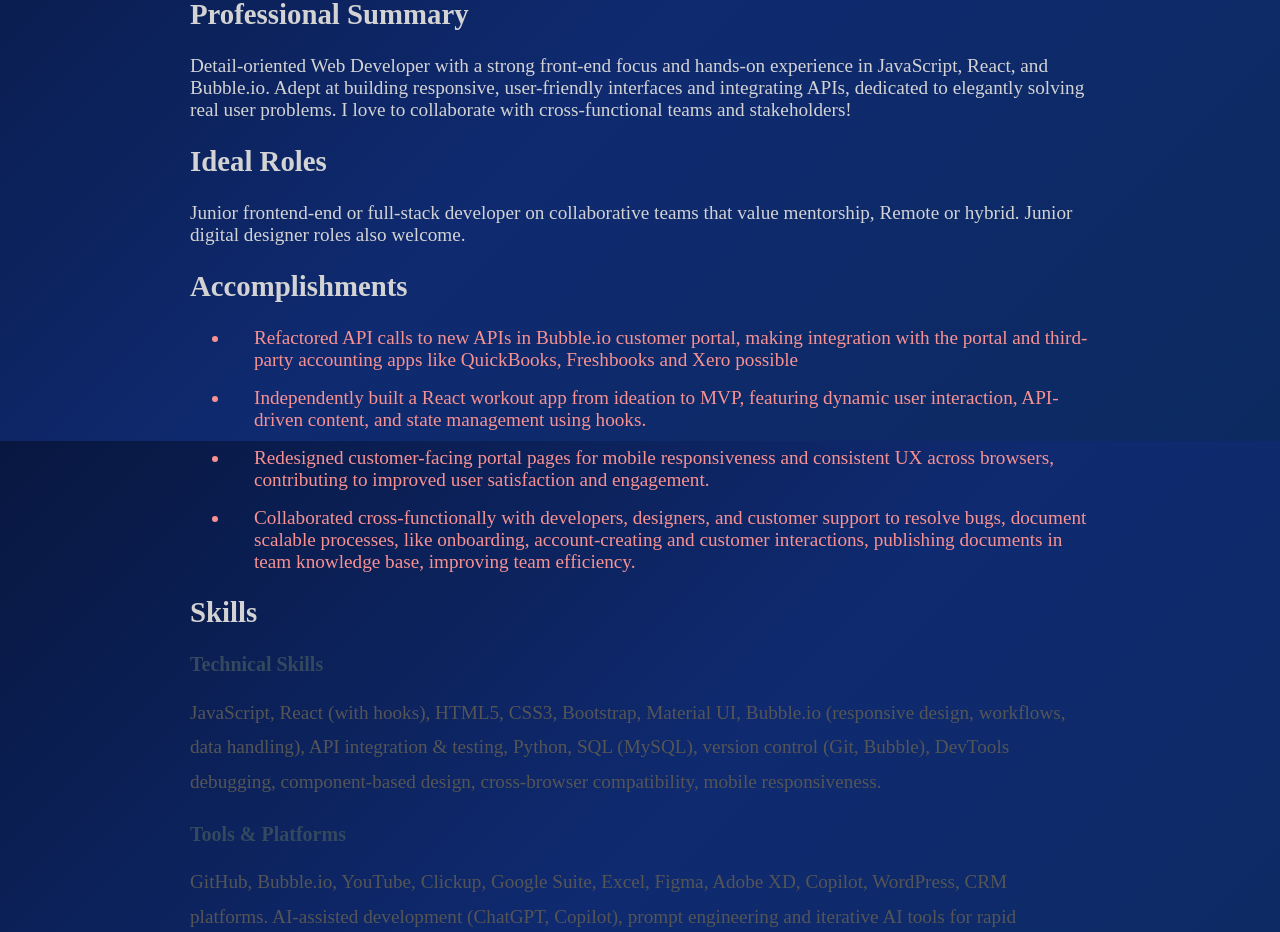
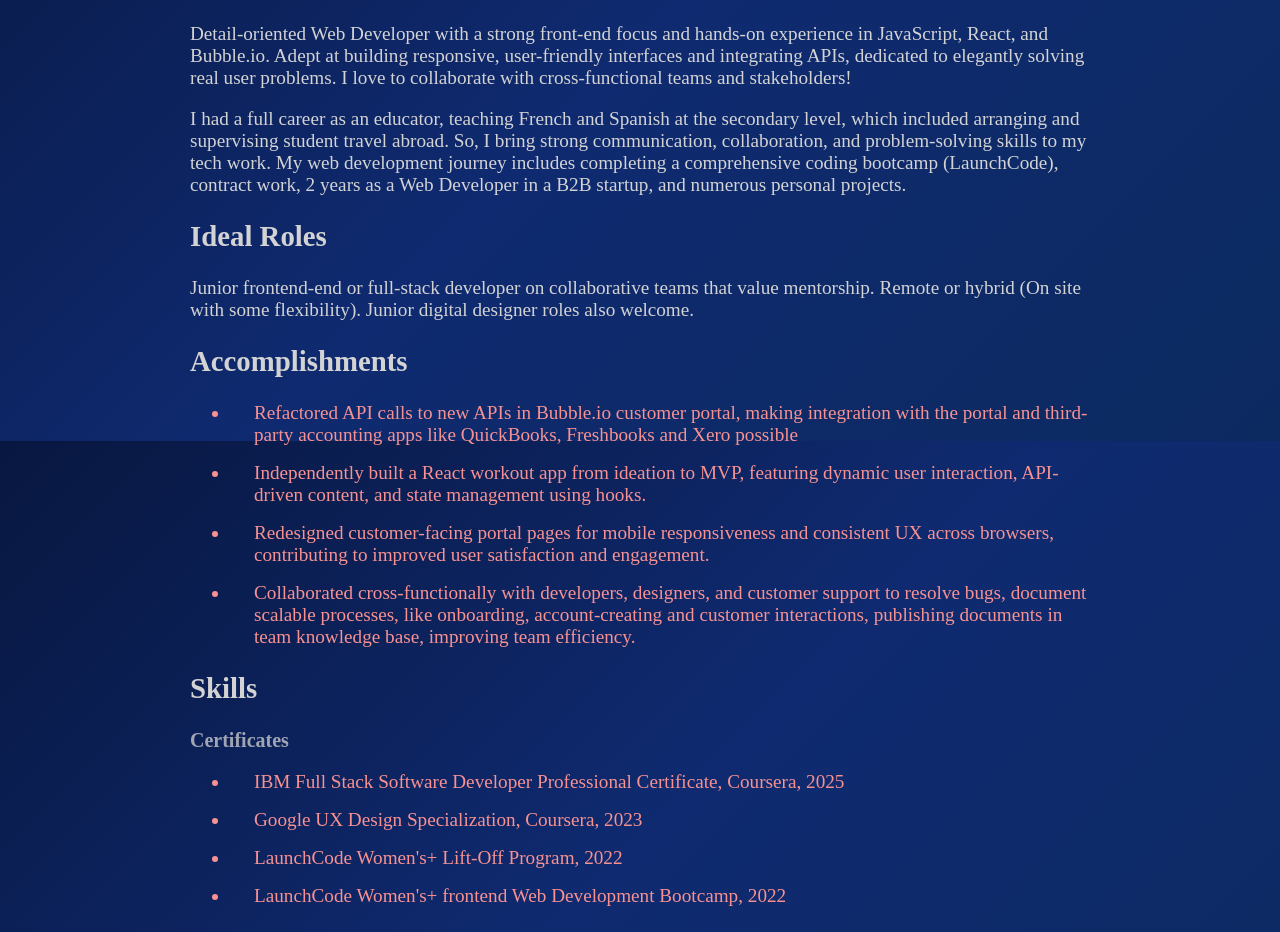
Before and after one commit to hhenske/portfolio25, a React (Create React App) app: page /portfolio25/about in a window 1280 px wide. Shown: the part 359-1291 px from the top of the page. Built offline with nearby package versions, Linux system fonts and the light colour scheme; a web font is replaced by a local one.

Commit message:
About section good for now. Next up: contact page

```diff
--- a/src/App.css
+++ b/src/App.css
@@ -19,7 +19,7 @@ body {
 
 /* Header */
 .header {
-  position: sticky;
+  /* position: sticky; */
   top: 0;
   color: #d3d3d3;
   text-decoration: none;
--- a/src/components/Navbar.js
+++ b/src/components/Navbar.js
@@ -16,7 +16,7 @@ const Navbar = () => {
   return (
     <header className="header">
       <div className="logo">
-        <Link to="/" onClick={closeMenu} className="header">Holly Henske</Link>
+        Holly Henske
       </div>
       <nav className={`nav ${isMenuOpen ? 'nav-open' : ''}`}>
         <Link to="/" onClick={closeMenu}>Home</Link>
--- a/src/pages/About.css
+++ b/src/pages/About.css
@@ -45,12 +45,12 @@ h1 {
 
 .skills-group h3 {
   font-size: 1.25rem;
-  color: #34495e;
+  color: #a1a5b3;
   margin-bottom: 0.5rem;
 }
 
 .skills-list {
-  color: #555;
+  color: #a1a5b3;
   line-height: 1.8;
 }
 
--- a/src/pages/About.js
+++ b/src/pages/About.js
@@ -27,12 +27,18 @@ const About = () => {
             Bubble.io. Adept at building responsive, user-friendly interfaces and integrating APIs, dedicated to elegantly solving
             real user problems. I love to collaborate with cross-functional teams and stakeholders!
           </p>
+          <p>I had a full career as an educator, teaching French and Spanish at the secondary level, which included arranging and
+            supervising student travel abroad. So, I bring strong communication, collaboration, and problem-solving skills to my tech work.
+            My web development journey includes completing a comprehensive coding bootcamp (LaunchCode), contract work, 2 years as a Web Developer in
+            a B2B startup, and numerous personal projects.
+          </p>
         </section>
 
         <section className="about-section">
           <h2>Ideal Roles</h2>
           <p>
-            Junior frontend-end or full-stack developer on collaborative teams that value mentorship, Remote or hybrid.
+            Junior frontend-end or full-stack developer on collaborative teams that value mentorship.
+            Remote or hybrid (On site with some flexibility).
             Junior digital designer roles also welcome.
           </p>
         </section>
@@ -63,6 +69,23 @@ const About = () => {
         <section className="about-section">
           <h2>Skills</h2>
 
+          <div className="skills-group">
+            <h3>Certificates</h3>
+            <ul className="accomplishments-list">
+            <li>
+                IBM Full Stack Software Developer Professional Certificate, Coursera, 2025
+            </li>
+            <li>
+                Google UX Design Specialization, Coursera, 2023
+            </li>
+            <li>
+              LaunchCode Women's+ Lift-Off Program, 2022
+            </li>
+            <li>
+              LaunchCode Women's+ frontend Web Development Bootcamp, 2022
+            </li>
+          </ul>
+        </div>
           <div className="skills-group">
             <h3>Technical Skills</h3>
             <p className="skills-list">
```
